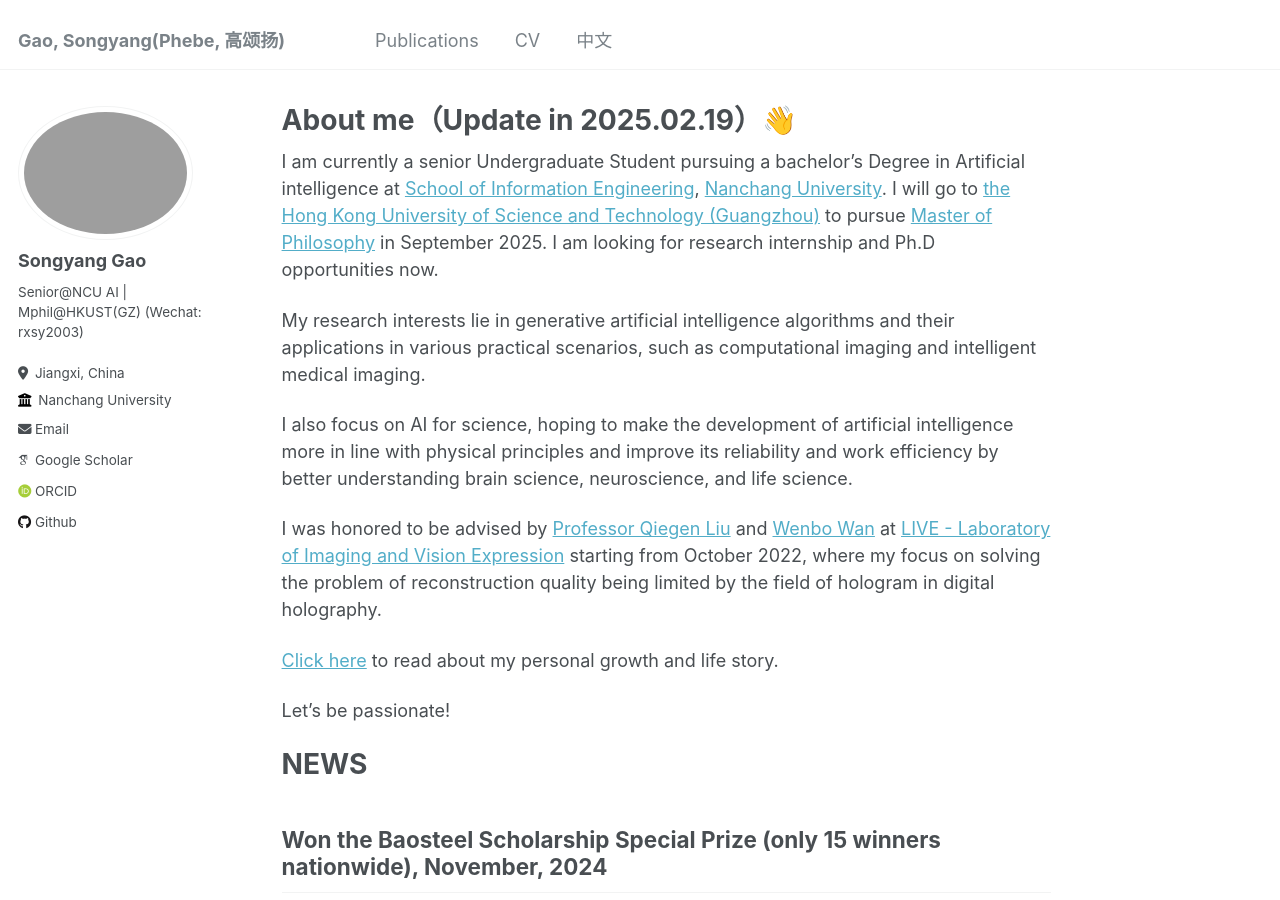
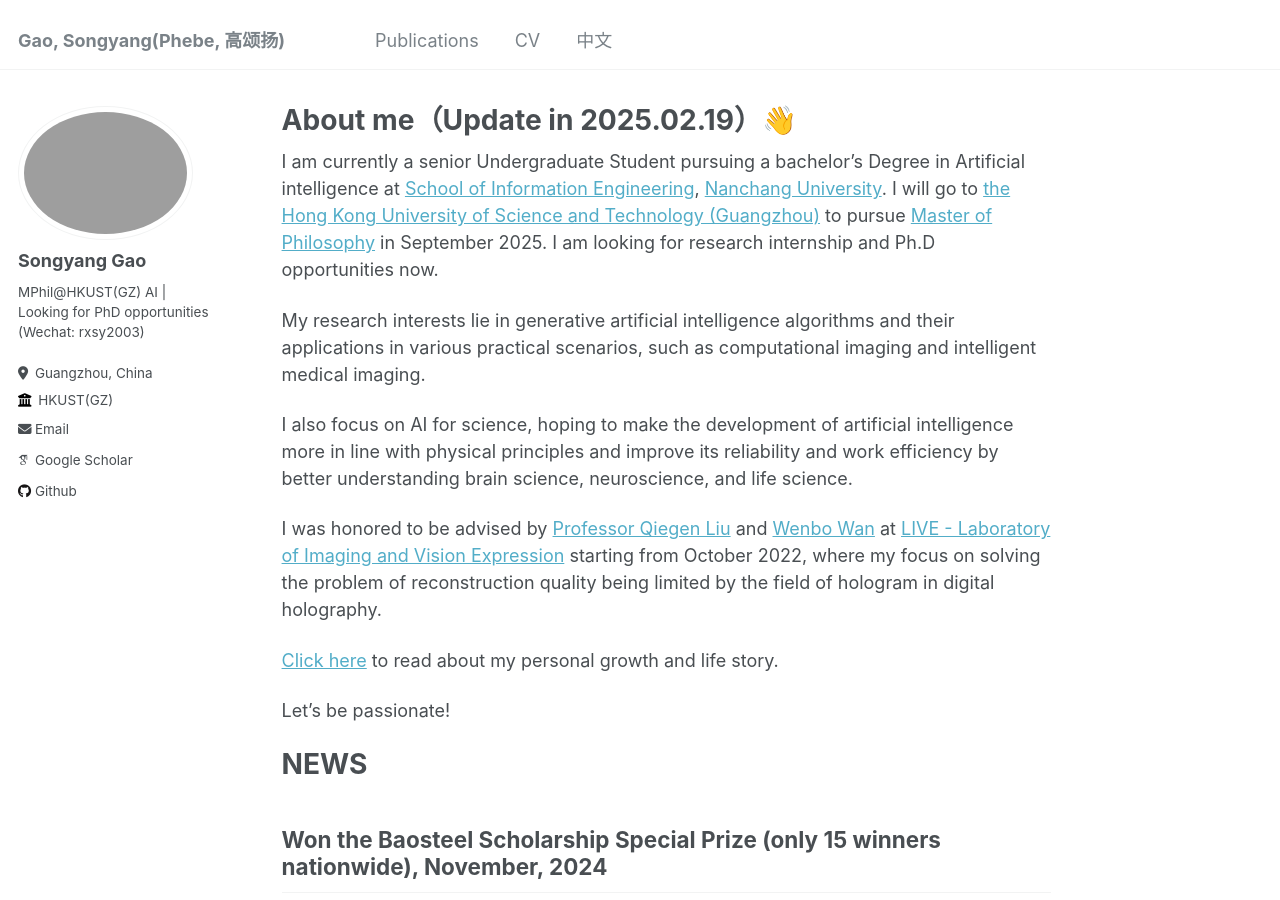
Before and after one commit to songyang0603/songyang0603.github.io, a Jekyll site: the page built from _pages/about.md, in a window 1280 px wide and 900 px high. Built offline with Jekyll 4.4.1, drawn with Linux system fonts in a browser that asks for light colours; some web fonts are replaced.

Commit message:
Revise personal details in _config.yml
Updated personal information including bio, location, employer, and email.

```diff
--- a/_config.yml
+++ b/_config.yml
@@ -24,17 +24,17 @@ author:
   avatar           : "pro.jpg"
   name             : "Songyang Gao" # "Your Sidebar Name"
   pronouns         : # example: "she/her"
-  bio              : "Senior@NCU AI | Mphil@HKUST(GZ) (Wechat: rxsy2003)"
-  location         : "Jiangxi, China"
-  employer         : "Nanchang University"
+  bio              : "MPhil@HKUST(GZ) AI | Looking for PhD opportunities (Wechat: rxsy2003)"
+  location         : "Guangzhou, China"
+  employer         : "HKUST(GZ)"
   uri              : # URL
-  email            : "gaosongyang@email.ncu.edu.cn"
+  email            : "sgao068@connect.hkust-gz.edu.cn"
 
   # Academic websites
   arxiv            : # URL - Update with the correct link to your profile
   googlescholar    : "https://scholar.google.com.hk/citations?user=1OyMQr0AAAAJ&hl=zh-CN"
   impactstory      : # URL
-  orcid            : "https://orcid.org/my-orcid?orcid=0009-0003-4900-0458"
+  # orcid            : "https://orcid.org/my-orcid?orcid=0009-0003-4900-0458"
   semantic         : # URL
   # pubmed           : "https://www.ncbi.nlm.nih.gov/pubmed/?term=john+snow"
   researchgate     : # URL
```
